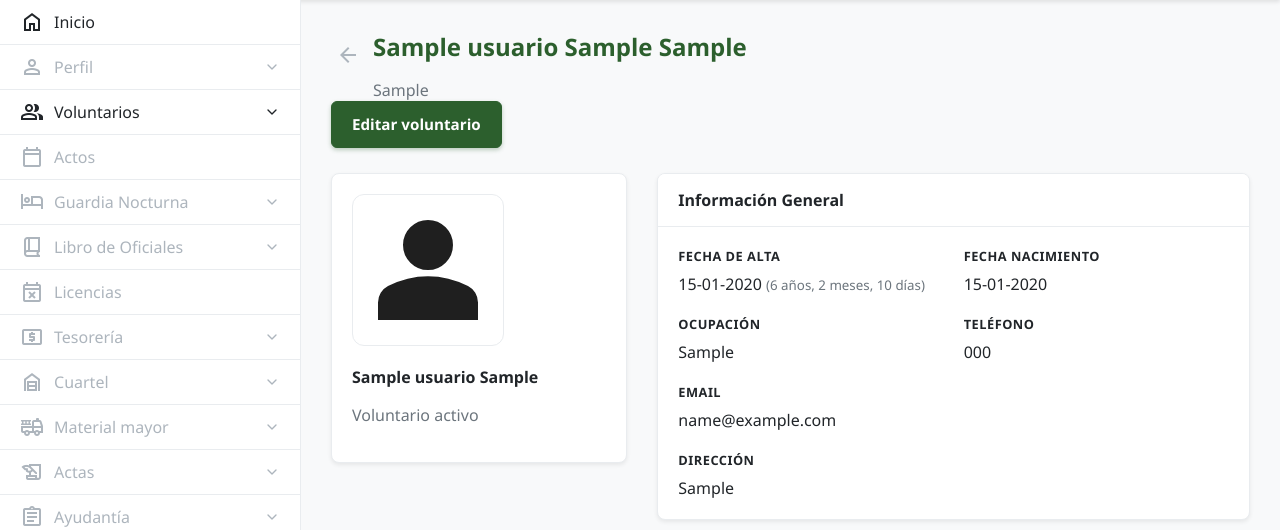
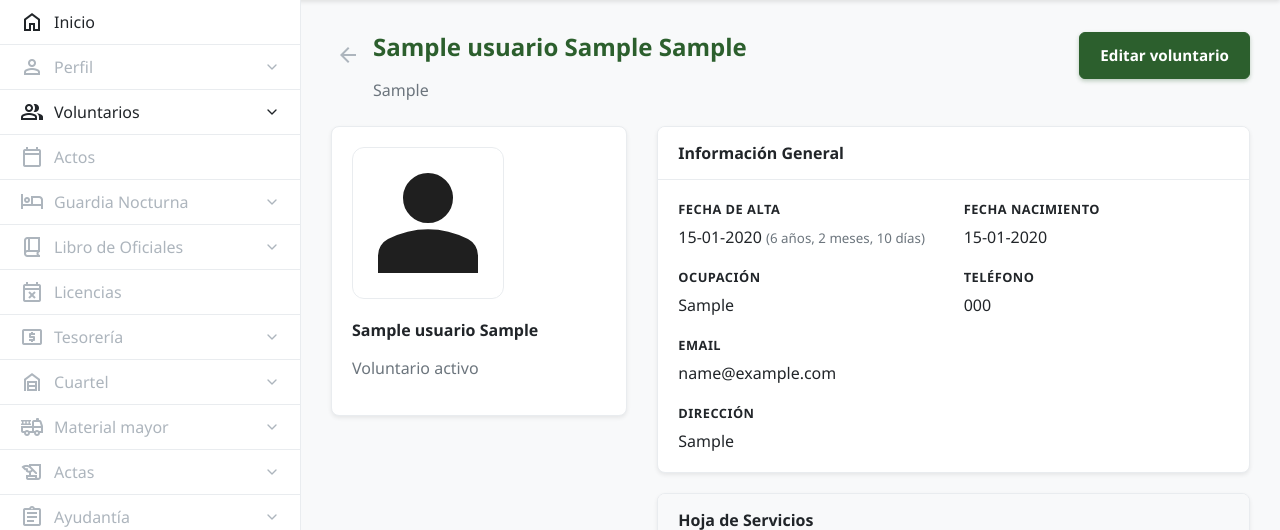
Before and after one commit to josemfb/artilleria, a Flask app: page /voluntarios/1 in a window 1280 px wide. Shown: the part 60-590 px from the top of the page. Run offline with Flask 3, Linux system fonts and the light colour scheme; a user stored in the database is signed in; tables that the repository leaves empty hold one stand-in row (values such as "Sample post"); some libraries are stand-ins or nearby versions.

Commit message:
Fixes #28 moving the button Editar Voluntario to the right

```diff
--- a/app/templates/volunteers/details.html
+++ b/app/templates/volunteers/details.html
@@ -3,7 +3,9 @@
 {% block content %}
 <div id="volunteer-details-content">
 <div class="page-header">
-    <div class="d-flex align-items-center gap-2">
+    <div class="d-flex align-items-center justify-content-between">
+
+        <div class="d-flex align-items-center gap-2">
         <a href="{{ url_for('volunteers.index') }}" class="btn-icon" title="Volver" hx-boost="true" hx-target="#main-content" hx-select="#main-content" hx-swap="outerHTML">
             <span class="material-symbols-outlined">arrow_back</span>
         </a>
@@ -13,11 +15,12 @@
         </div>
     </div>
 
-    {% if current_user.has_permission('volunteers.add_volunteer') %}
-    <div>
-        <a href="{{ url_for('volunteers.edit_volunteer', user_id=user.id) }}" class="btn btn-primary" hx-boost="true" hx-target="#main-content" hx-select="#main-content" hx-swap="outerHTML">Editar voluntario</a>
+        {% if current_user.has_permission('volunteers.add_volunteer') %}
+        <div style="margin-left: auto;">
+            <a href="{{ url_for('volunteers.edit_volunteer', user_id=user.id) }}" class="btn btn-primary" hx-boost="true" hx-target="#main-content" hx-select="#main-content" hx-swap="outerHTML">Editar voluntario</a>
+        </div>
+        {% endif %}
     </div>
-    {% endif %}
 </div>
 
 <div class="settings-layout">
```
